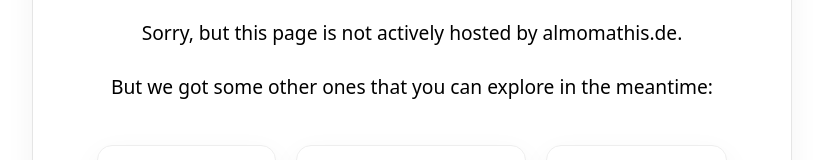
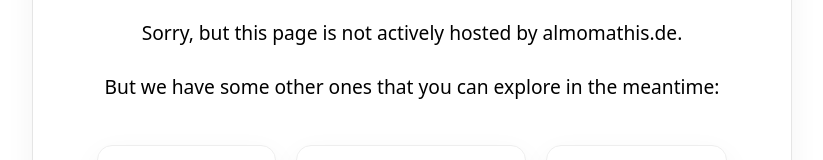
Before and after one commit to almomathis/home, a plain HTML site: page index.html in a window 1280 px wide. Shown: the part 192-352 px from the top of the page, without its empty margins (228-1051 px from the left). Drawn offline with nearby package versions, Linux system fonts and the light colour scheme.

Commit message:
grammar fix

```diff
--- a/index.html
+++ b/index.html
@@ -289,7 +289,7 @@
         <section>
             <h1>Hello Stranger! <span class="waving-emoji">👋</span></h1>
             <p>Sorry, but this page is not actively hosted by almomathis.de.</p>
-            <p>But we got some other ones that you can explore in the meantime:</p>
+            <p>But we have some other ones that you can explore in the meantime:</p>
             <div class="links">
                 <a href="https://mathiiis.de" target="_blank" class="link-card">
                     <svg width="24" height="24" viewBox="0 0 24 24" fill="none" stroke="currentColor" stroke-width="2" stroke-linecap="round" stroke-linejoin="round">
```
